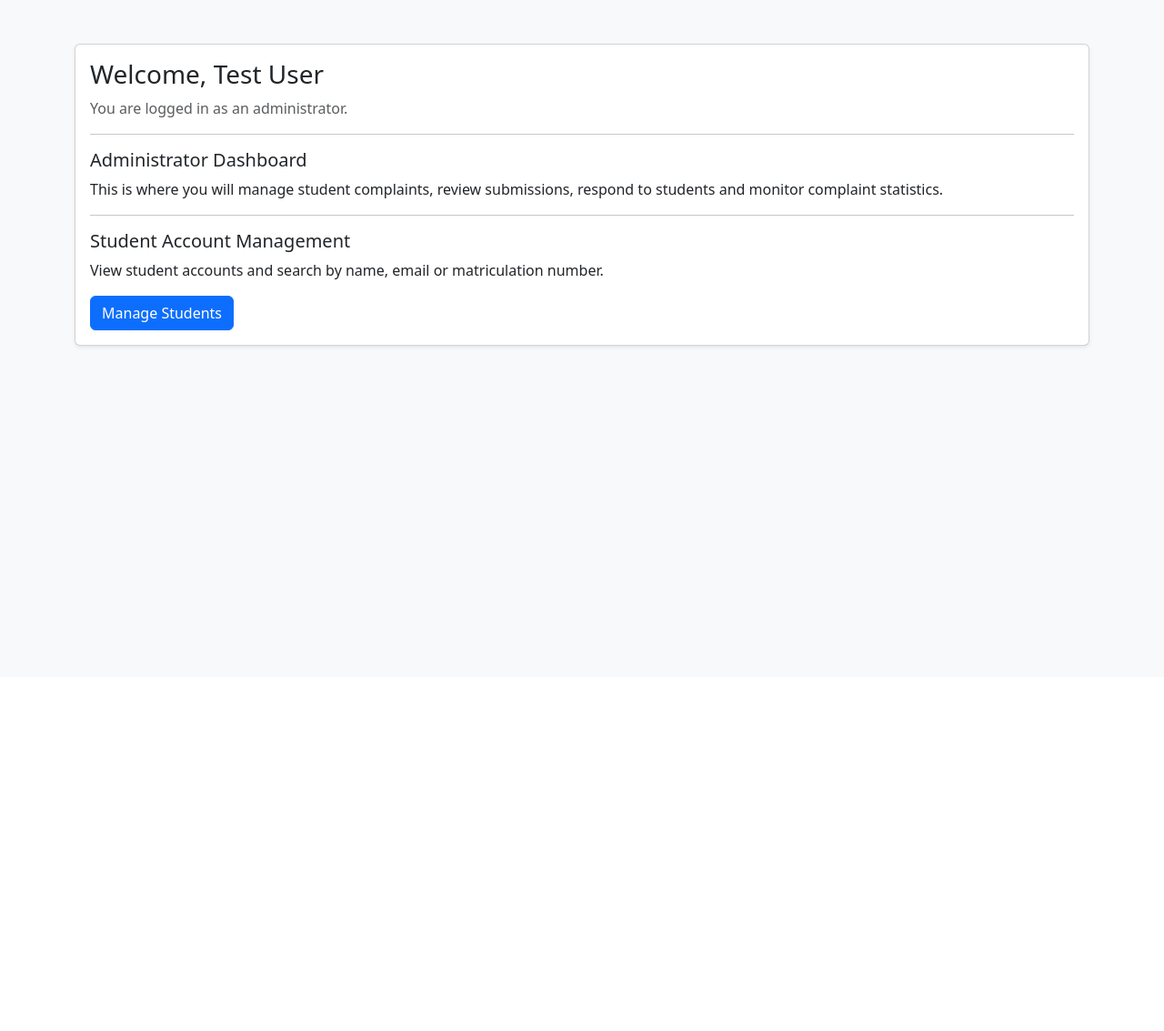
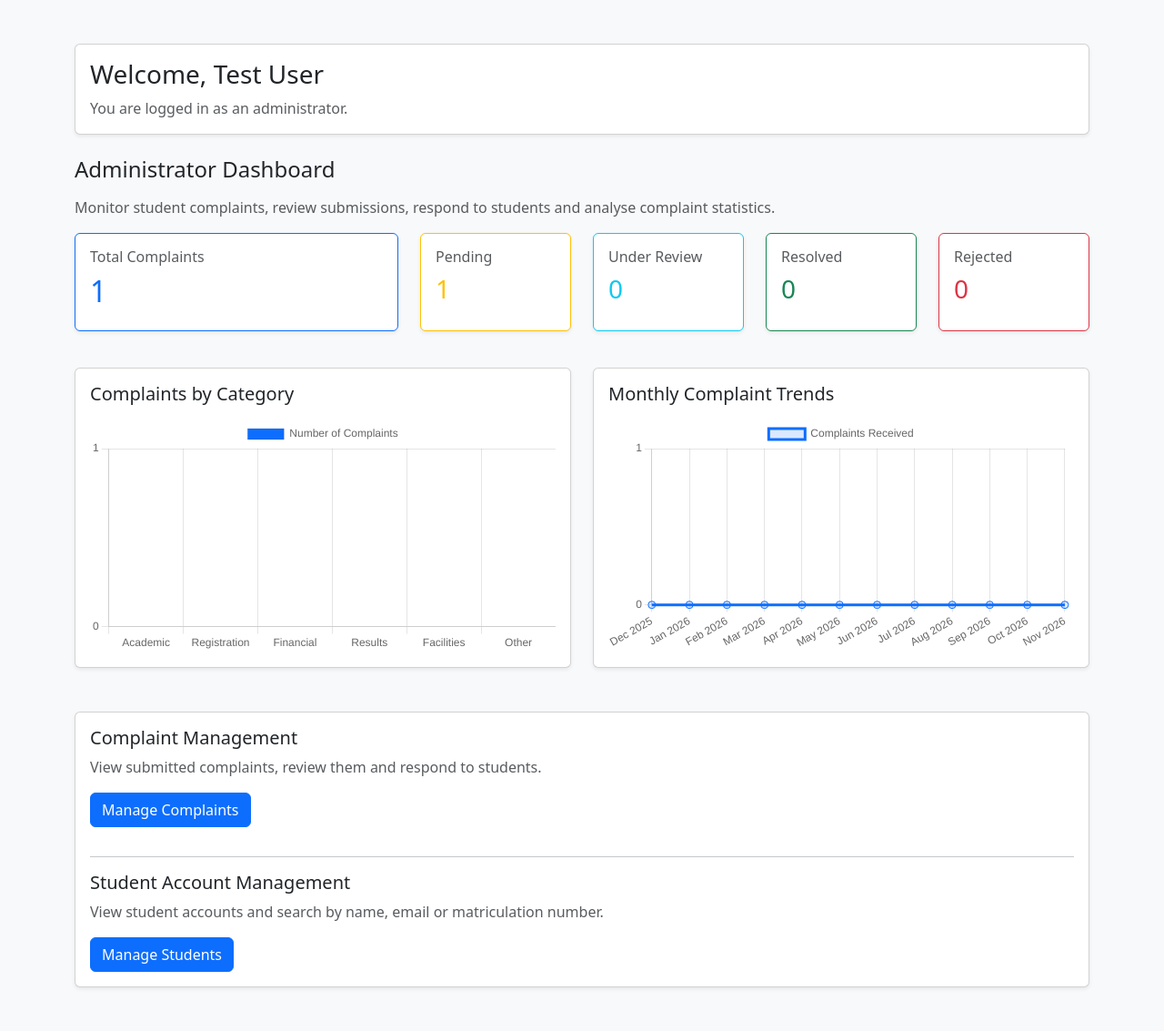
Before and after one commit to Mansurmikail/student-complaint-management-system, a Laravel app: page /admin/dashboard in a window 1280 px wide. Shown: the part 56-1189 px from the top of the page at 91% size. Before the commit the page ends 439 px from the top, so only its background shows below. Run offline with Laravel 12, Linux system fonts and the light colour scheme; a user stored in the database is signed in; data comes from the database, SQL or seed files in the repository; tables that the repository leaves empty hold one stand-in row (values such as "Sample post"); parts of the project's set-up code (start-up, migrations or seed data) failed here and were passed over.

Commit message:
Add admin dashboard analytics and student profile management

```diff
--- /dev/null
+++ b/app/Http/Controllers/Admin/DashboardController.php
@@ -0,0 +1,72 @@
+<?php
+
+namespace App\Http\Controllers\Admin;
+
+use App\Http\Controllers\Controller;
+use App\Models\Complaint;
+use Carbon\Carbon;
+use Illuminate\View\View;
+
+class DashboardController extends Controller
+{
+    public function index(): View
+    {
+        // Total complaints
+        $totalComplaints = Complaint::count();
+
+        // Complaint counts by status
+        $statuses = [
+            'pending',
+            'under_review',
+            'resolved',
+            'rejected',
+        ];
+
+        $statusCounts = [];
+
+        foreach ($statuses as $status) {
+            $statusCounts[$status] = Complaint::where('status', $status)->count();
+        }
+
+        // Complaint counts by category
+        $categories = [
+            'Academic',
+            'Registration',
+            'Financial',
+            'Results',
+            'Facilities',
+            'Other',
+        ];
+
+        $categoryCounts = [];
+
+        foreach ($categories as $category) {
+            $categoryCounts[$category] = Complaint::where('category', $category)->count();
+        }
+
+        // Monthly complaint trends for the last 12 months
+        $monthlyLabels = [];
+        $monthlyCounts = [];
+
+        $startDate = Carbon::now()->startOfMonth()->subMonths(11);
+
+        for ($i = 0; $i < 12; $i++) {
+            $month = $startDate->copy()->addMonths($i);
+
+            $monthlyLabels[] = $month->format('M Y');
+
+            $monthlyCounts[] = Complaint::whereBetween('created_at', [
+                $month->copy()->startOfMonth(),
+                $month->copy()->endOfMonth(),
+            ])->count();
+        }
+
+        return view('admin.dashboard', compact(
+            'totalComplaints',
+            'statusCounts',
+            'categoryCounts',
+            'monthlyLabels',
+            'monthlyCounts'
+        ));
+    }
+}
--- a/resources/views/admin/dashboard.blade.php
+++ b/resources/views/admin/dashboard.blade.php
@@ -1,3 +1,4 @@
+
 <!DOCTYPE html>
 <html lang="en">
 <head>
@@ -22,29 +23,114 @@
         </div>
     </nav>
 
-    <div class="container mt-5">
-        <div class="card shadow-sm">
+    <div class="container mt-5 mb-5">
+
+        <div class="card shadow-sm mb-4">
             <div class="card-body">
                 <h3>Welcome, {{ auth()->user()->name }}</h3>
 
-                <p class="text-muted">
+                <p class="text-muted mb-0">
                     You are logged in as an administrator.
                 </p>
+            </div>
+        </div>
 
-                <hr>
+        <h4 class="mb-3">Administrator Dashboard</h4>
 
-                <h5>Administrator Dashboard</h5>
+        <p class="text-muted">
+            Monitor student complaints, review submissions, respond to students
+            and analyse complaint statistics.
+        </p>
 
-                <p>
-                    This is where you will manage student complaints,
-                    review submissions, respond to students and monitor
-                    complaint statistics.
+        <!-- Total Complaints -->
+        <div class="row mb-4">
+            <div class="col-md-4 mb-3">
+                <div class="card shadow-sm border-primary h-100">
+                    <div class="card-body">
+                        <h6 class="text-muted">Total Complaints</h6>
+                        <h2 class="text-primary">{{ $totalComplaints }}</h2>
+                    </div>
+                </div>
+            </div>
+
+            <div class="col-md-2 col-6 mb-3">
+                <div class="card shadow-sm border-warning h-100">
+                    <div class="card-body">
+                        <h6 class="text-muted">Pending</h6>
+                        <h3 class="text-warning">{{ $statusCounts['pending'] }}</h3>
+                    </div>
+                </div>
+            </div>
+
+            <div class="col-md-2 col-6 mb-3">
+                <div class="card shadow-sm border-info h-100">
+                    <div class="card-body">
+                        <h6 class="text-muted">Under Review</h6>
+                        <h3 class="text-info">{{ $statusCounts['under_review'] }}</h3>
+                    </div>
+                </div>
+            </div>
+
+            <div class="col-md-2 col-6 mb-3">
+                <div class="card shadow-sm border-success h-100">
+                    <div class="card-body">
+                        <h6 class="text-muted">Resolved</h6>
+                        <h3 class="text-success">{{ $statusCounts['resolved'] }}</h3>
+                    </div>
+                </div>
+            </div>
+
+            <div class="col-md-2 col-6 mb-3">
+                <div class="card shadow-sm border-danger h-100">
+                    <div class="card-body">
+                        <h6 class="text-muted">Rejected</h6>
+                        <h3 class="text-danger">{{ $statusCounts['rejected'] }}</h3>
+                    </div>
+                </div>
+            </div>
+        </div>
+
+        <!-- Complaint Charts -->
+        <div class="row mb-4">
+
+            <div class="col-lg-6 mb-4">
+                <div class="card shadow-sm h-100">
+                    <div class="card-body">
+                        <h5 class="card-title mb-3">Complaints by Category</h5>
+                        <canvas id="categoryChart"></canvas>
+                    </div>
+                </div>
+            </div>
+
+            <div class="col-lg-6 mb-4">
+                <div class="card shadow-sm h-100">
+                    <div class="card-body">
+                        <h5 class="card-title mb-3">Monthly Complaint Trends</h5>
+                        <canvas id="monthlyChart"></canvas>
+                    </div>
+                </div>
+            </div>
+
+        </div>
+
+        <!-- Management Links -->
+        <div class="card shadow-sm">
+            <div class="card-body">
+                <h5>Complaint Management</h5>
+
+                <p class="text-muted">
+                    View submitted complaints, review them and respond to students.
                 </p>
+
+                <a href="{{ route('admin.complaints.index') }}" class="btn btn-primary mb-3">
+                    Manage Complaints
+                </a>
+
                 <hr>
 
                 <h5>Student Account Management</h5>
 
-                <p>
+                <p class="text-muted">
                     View student accounts and search by name, email or matriculation number.
                 </p>
 
@@ -53,7 +139,79 @@
                 </a>
             </div>
         </div>
+
     </div>
+
+    <!-- Chart.js -->
+    <script src="https://cdn.jsdelivr.net/npm/chart.js"></script>
+
+    <script>
+        // Complaints by category
+        const categoryLabels = @json(array_keys($categoryCounts));
+        const categoryValues = @json(array_values($categoryCounts));
+
+        new Chart(document.getElementById('categoryChart'), {
+            type: 'bar',
+            data: {
+                labels: categoryLabels,
+                datasets: [{
+                    label: 'Number of Complaints',
+                    data: categoryValues,
+                    backgroundColor: [
+                        '#0d6efd',
+                        '#198754',
+                        '#ffc107',
+                        '#dc3545',
+                        '#0dcaf0',
+                        '#6f42c1'
+                    ],
+                    borderWidth: 1
+                }]
+            },
+            options: {
+                responsive: true,
+                scales: {
+                    y: {
+                        beginAtZero: true,
+                        ticks: {
+                            precision: 0
+                        }
+                    }
+                }
+            }
+        });
+
+        // Monthly complaint trends
+        const monthlyLabels = @json($monthlyLabels);
+        const monthlyValues = @json($monthlyCounts);
+
+        new Chart(document.getElementById('monthlyChart'), {
+            type: 'line',
+            data: {
+                labels: monthlyLabels,
+                datasets: [{
+                    label: 'Complaints Received',
+                    data: monthlyValues,
+                    borderColor: '#0d6efd',
+                    backgroundColor: 'rgba(13, 110, 253, 0.15)',
+                    fill: true,
+                    tension: 0.3,
+                    pointRadius: 4
+                }]
+            },
+            options: {
+                responsive: true,
+                scales: {
+                    y: {
+                        beginAtZero: true,
+                        ticks: {
+                            precision: 0
+                        }
+                    }
+                }
+            }
+        });
+    </script>
 
 </body>
 </html>
--- a/routes/web.php
+++ b/routes/web.php
@@ -1,10 +1,11 @@
-
 <?php
 
 use App\Http\Controllers\ComplaintController;
 use Illuminate\Support\Facades\Route;
 use App\Http\Controllers\Admin\ComplaintController as AdminComplaintController;
 use App\Http\Controllers\Admin\StudentController;
+use App\Http\Controllers\Admin\DashboardController;
+use App\Http\Controllers\StudentProfileController;
 
 Route::get('/', function () {
     return redirect()->route('login');
@@ -16,6 +17,12 @@ Route::middleware(['auth', 'role:student'])->group(function () {
     Route::get('/home', function () {
         return view('student.dashboard');
     })->name('home');
+
+    Route::get('/profile', [StudentProfileController::class, 'edit'])
+    ->name('student.profile.edit');
+
+    Route::put('/profile', [StudentProfileController::class, 'update'])
+    ->name('student.profile.update');
 
     Route::get('/complaints', [ComplaintController::class, 'index'])
         ->name('complaints.index');
@@ -33,9 +40,8 @@ Route::middleware(['auth', 'role:student'])->group(function () {
 // Protected administrator routes
 Route::middleware(['auth', 'role:admin'])->group(function () {
 
-    Route::get('/admin/dashboard', function () {
-        return view('admin.dashboard');
-    })->name('admin.dashboard');
+    Route::get('/admin/dashboard', [DashboardController::class, 'index'])
+    ->name('admin.dashboard');
 
     Route::get('/admin/students', [StudentController::class, 'index'])
         ->name('admin.students.index');
```
Also changed, not shown: app/Http/Controllers/StudentProfileController.php (added, +55 -0 lines), resources/views/student/dashboard.blade.php (+4 -5 lines), resources/views/student/profile.blade.php (added, +155 -0 lines).
